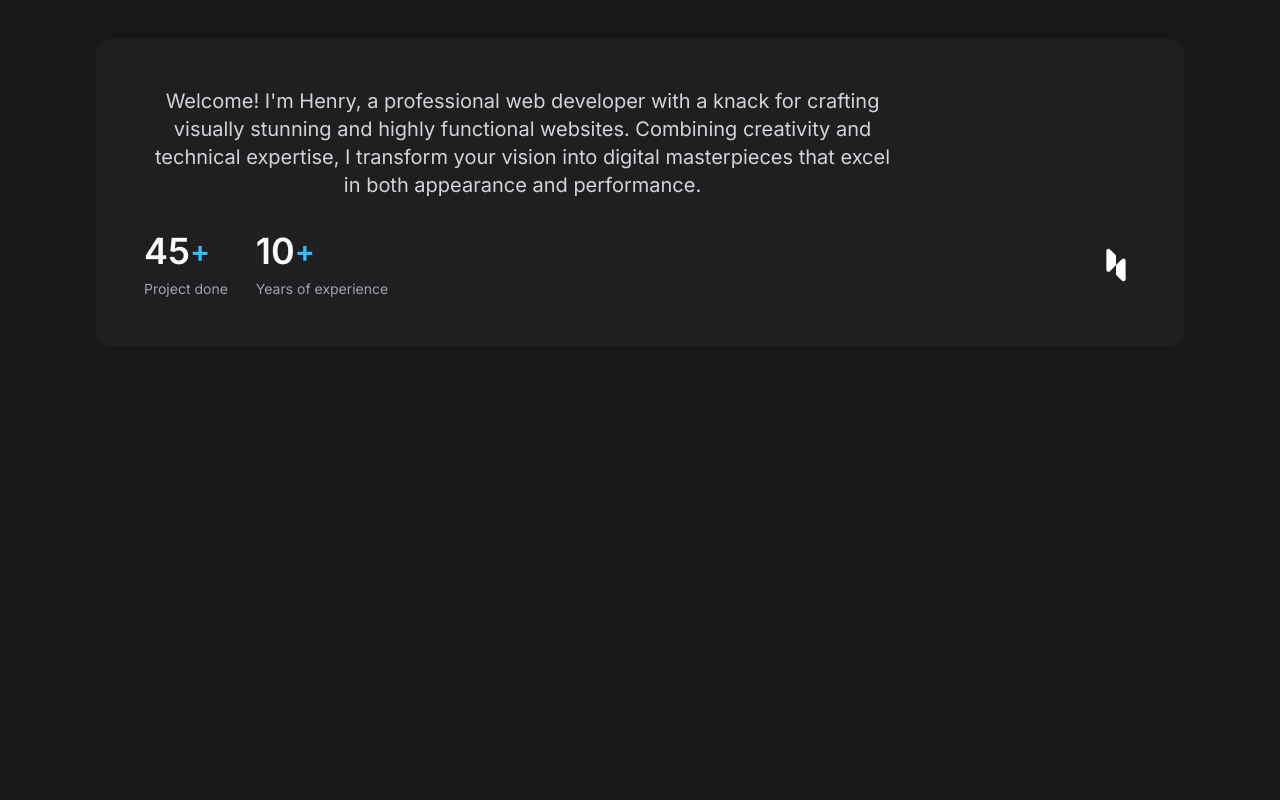
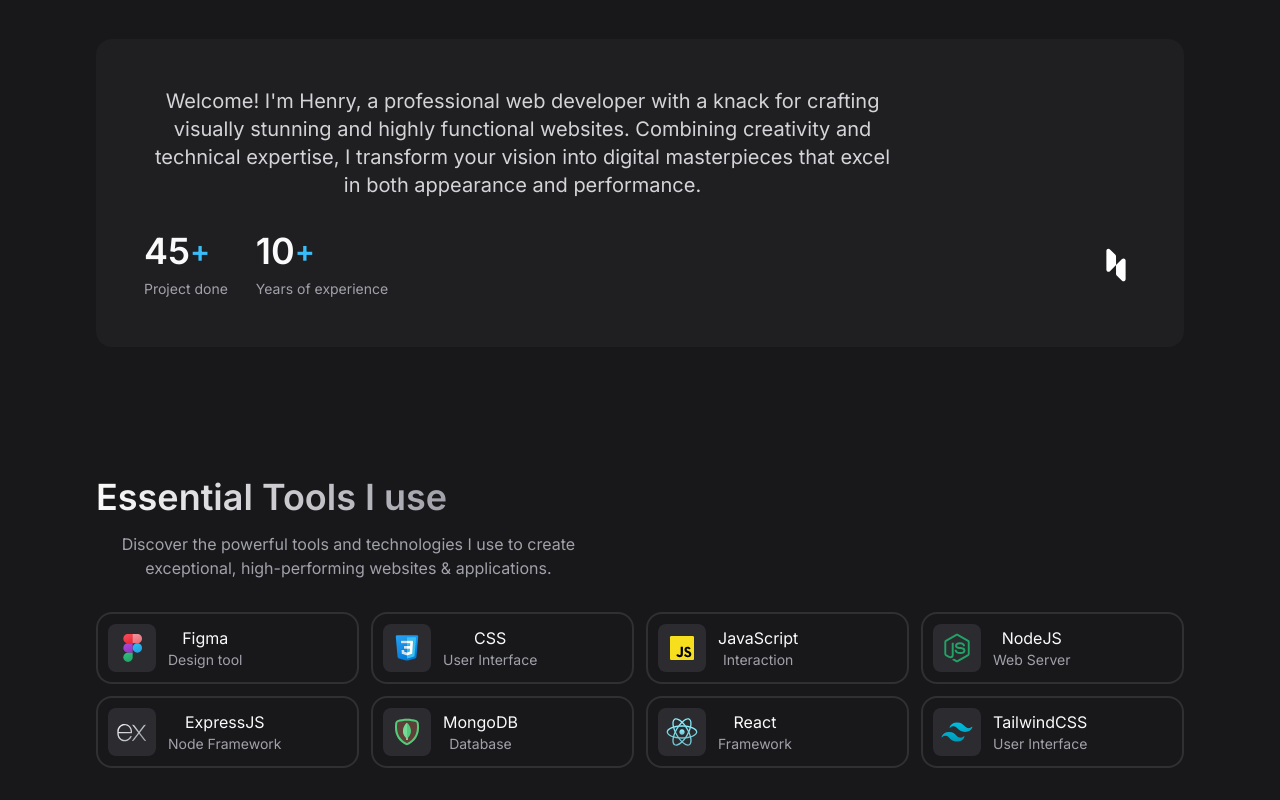
Before and after one commit to bansalmohit123/Portfolio, a React (Vite) app: page / in a window 1280 px wide. Shown: the part 850-1650 px from the top of the page. Before the commit the page ends 1229 px from the top, so only its background shows below. Built offline with nearby package versions, Linux system fonts and the light colour scheme.

Commit message:
Skill page complete

```diff
--- a/src/App.jsx
+++ b/src/App.jsx
@@ -4,6 +4,7 @@
 import Header from './components/Header'
 import Hero from './components/Hero'
 import About from './components/About'
+import Skill from './components/Skill'
 import './App.css'
 
 function App() {
@@ -15,6 +16,7 @@
     <main>
       <Hero/>
       <About />
+      <Skill />
     </main>
     </>
   )
--- /dev/null
+++ b/src/components/Skill.jsx
@@ -0,0 +1,69 @@
+import SkillCard from "./SkillCard";
+const skillItem = [
+    {
+        imgSrc: '/images/figma.svg',
+        label: 'Figma',
+        desc: 'Design tool'
+    },
+    {
+        imgSrc: '/images/css3.svg',
+        label: 'CSS',
+        desc: 'User Interface'
+    },
+    {
+        imgSrc: '/images/javascript.svg',
+        label: 'JavaScript',
+        desc: 'Interaction'
+    },
+    {
+        imgSrc: '/images/nodejs.svg',
+        label: 'NodeJS',
+        desc: 'Web Server'
+    },
+    {
+        imgSrc: '/images/expressjs.svg',
+        label: 'ExpressJS',
+        desc: 'Node Framework'
+    },
+    {
+        imgSrc: '/images/mongodb.svg',
+        label: 'MongoDB',
+        desc: 'Database'
+    },
+    {
+        imgSrc: '/images/react.svg',
+        label: 'React',
+        desc: 'Framework'
+    },
+    {
+        imgSrc: '/images/tailwindcss.svg',
+        label: 'TailwindCSS',
+        desc: 'User Interface'
+    },
+];
+const Skill = () => {
+    return (
+        <section className="section">
+            <div className="container">
+                <h2 className="headline-2">
+                    Essential Tools I use
+                </h2>
+
+                <p className="text-zinc-400 mt-3 mb-8 max-w-[50ch] ">
+                 Discover the powerful tools and technologies I use to create exceptional,
+                 high-performing websites & applications.
+                </p>
+                <div className="grid gap-3 grid-cols-[repeat(auto-fill,_minmax(250px,_1fr))] ">
+                  {  skillItem.map(({ imgSrc, label, desc }, key) => (
+                        <SkillCard key={key} imgSrc={imgSrc} label={label} desc={desc} />
+                    ))
+                    }
+
+                </div>
+            </div>
+        </section>
+    );
+}
+
+
+export default Skill;
--- /dev/null
+++ b/src/components/SkillCard.jsx
@@ -0,0 +1,26 @@
+import PropTypes from "prop-types";
+
+
+const SkillCard = ({imgSrc,label,desc,classes}) => {
+    return (
+
+     <div className={'flex items-center gap-3 ring-2 ring-inset ring-zinc-50/10 rounded-2xl p-3 hover:bg-zinc-800 transition-colors group '+classes}>
+        <figure className="bg-zinc-700/50 rounded-lg overflow-hidden w-12 h-12 p-2 group-hover:bg-zinc-900 transition-colors ">
+            <img src={imgSrc} width={32} height={32} alt="" />
+        </figure>
+        <div>
+            <h3>{label}</h3>
+            <p className="text-zinc-400 text-sm ">{desc}</p>
+        </div>
+     </div>
+    )
+}
+
+SkillCard.propTypes = {
+    imgSrc: PropTypes.string.isRequired,
+    label: PropTypes.string.isRequired,
+    desc: PropTypes.string.isRequired,
+    classes: PropTypes.string
+};
+
+export default SkillCard;
--- a/src/index.css
+++ b/src/index.css
@@ -68,12 +68,21 @@
 }
 
 /* Headline gradient text effect */
-.headline-1 {
-  @apply text-5xl leading-tight font-semibold lg:text-[55px] lg:leading-[1.15];
+.headline-1 , .headline-2 {
+  @apply max-w-max;
   background: linear-gradient(90deg, #fafafa, #a1a1aa);
   -webkit-background-clip: text;
   -webkit-text-fill-color: transparent;
 }
+.headline-1 {
+  @apply text-5xl leading-tight font-semibold lg:text-[55px] lg:leading-[1.15];
+}
+
+.headline-2 {
+  @apply text-3xl lg:text-4xl lg:leading-tight font-semibold ;
+}
+
+
 
 .btn .material-symbols-rounded {
   @apply text-[18px];
```
